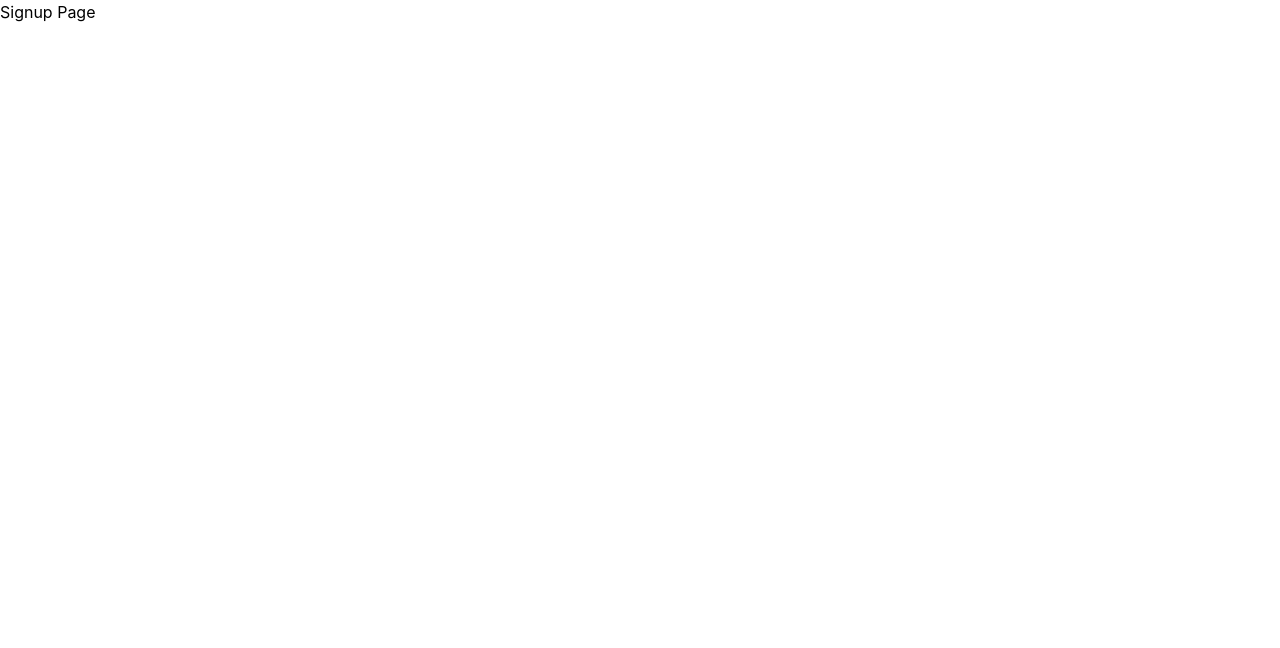
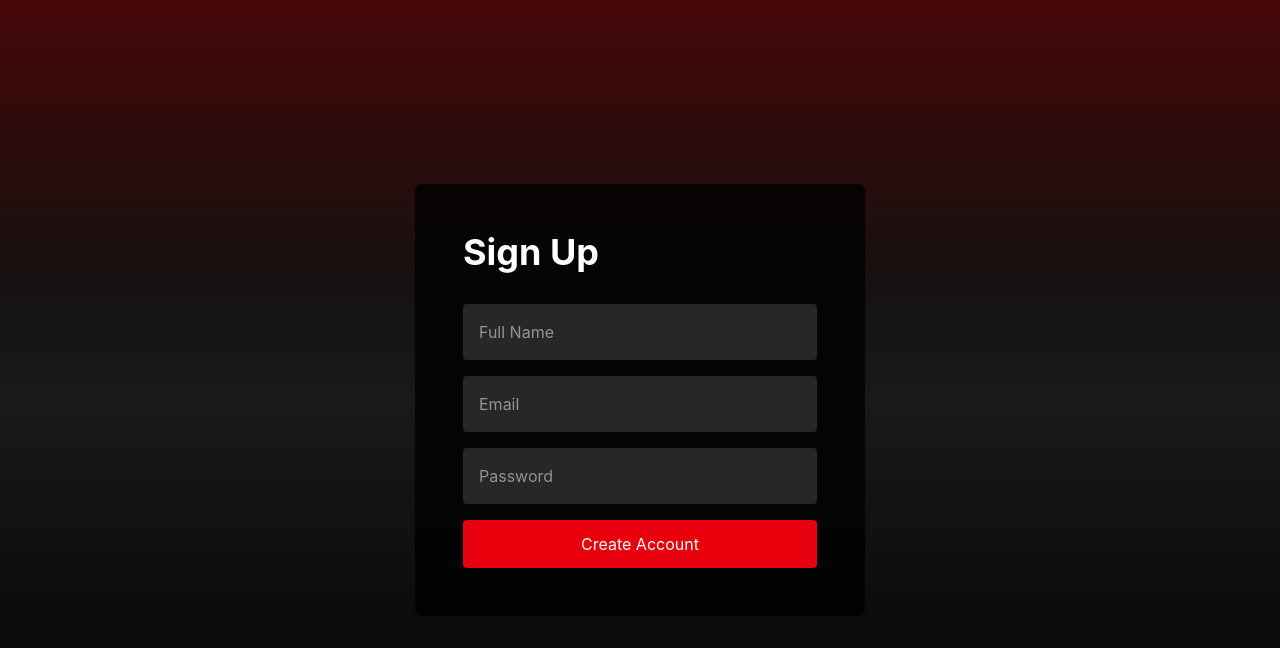
Before and after one commit to kaizen0103/netflix-clone, a React (Vite) app: page /signup in a window 1280 px wide. Shown: the top 648 px of the page. Built offline with nearby package versions, Linux system fonts and the light colour scheme.

Commit message:
Create signup page with controlled inputs

```diff
--- a/src/components/HeroBanner.jsx
+++ b/src/components/HeroBanner.jsx
@@ -17,8 +17,8 @@ const HeroBanner = () => {
 
       <div className="relative z-10 text-white flex flex-col items-center justify-center text-center h-full px-4">
 
-        <h1 className="text-5xl md:text-7xl font-bold max-w-4xl">
-          Unlimited movies, TV shows and more
+        <h1 className="text-5xl md:text-5xl font-bold max-w-4xl ">
+          Unlimited movies, TV shows <br /> and more
         </h1>
 
         <p className="text-xl mt-6">
@@ -36,7 +36,7 @@ const HeroBanner = () => {
             className="px-4 py-3 w-80 border border-gray-400 rounded bg-black/50"
           />
 
-          <button className="bg-red-600 hover:bg-red-700 px-6 py-3 rounded font-semibold">
+          <button className="bg-red-600 hover:bg-red-700 px-7 py-4 rounded text-xl font-semibold">
             Get Started
           </button>
         </div>
--- /dev/null
+++ b/src/components/Logo.jsx
@@ -0,0 +1,13 @@
+import React from 'react'
+
+const Logo = () => {
+  return (
+    <div>
+      <h1 className="text-red-600 text-4xl font-bold  px-12 py-6">
+            NETFLIX
+        </h1>
+    </div>
+  )
+}
+
+export default Logo
--- a/src/components/Navbar.jsx
+++ b/src/components/Navbar.jsx
@@ -2,10 +2,8 @@ import { Link } from "react-router-dom";
 
 const Navbar = () => {
   return (
-    <nav className="flex justify-between items-center px-12 py-6">
-        <h1 className="text-red-600 text-4xl font-bold">
-            NETFLIX
-        </h1>
+    <nav className=" px-12 py-6 flex gap-4">
+
         <Link
             to="/login"
             className="bg-red-600 text-white px-4 py-2 rounded-md hover:bg-red-700 transition"
--- a/src/pages/Home.jsx
+++ b/src/pages/Home.jsx
@@ -6,14 +6,19 @@ import tvImage from "../assets/tvImage.jpg"
 import HeroBanner from '../components/HeroBanner'
 import FAQ from '../components/FAQ'
 import Footer from '../components/Footer'
+import Logo from '../components/Logo'
 
 
 const Home = () => {
   return (
     <div className='bg-black min-h-screen'>
 
-
-      <Navbar/>
+      <div className='absolute top-4 left-4 z-50 '>
+        <Logo/>
+        </div>
+      <div className='absolute top-4 right-4 z-50'>
+        <Navbar/>
+      </div>
 
       <HeroBanner/>
       <FeatureSection
--- a/src/pages/Login.jsx
+++ b/src/pages/Login.jsx
@@ -1,17 +1,21 @@
 import React from 'react'
+import Logo from '../components/Logo'
+import Footer from '../components/Footer'
+const Login = () => (
+    <>
 
-const Login = () => {
-  return (
-    <div className='min-h-screen bg-black flex items-center justify-center'>
-      <div className='bg-black/80 p-12 rounded-md w-[450px]'>
-        <h1 className='text-white text-4xl font-bold mb-8'>Enter your info to sign in</h1>
-        <p>Or get started with a new account.</p>
-       <form className='flex flex-col gap-4' >
+        <div className='min-h-screen bg-linear-to-b from-red-950 via-black/90 to-black flex items-center justify-center'>
+             <div className='absolute top-4 left-4 z-50 '>
+                 <Logo/>
+            </div>
+            <div className='bg-transparent p-12 rounded-md w-450px'>
+                <h1 className='text-white text-4xl font-bold mb-2'>Enter your info to sign in</h1>
+                <p className="mb-2 text-zinc-500 text-xl">Or get started with a new account.</p>
+                <form className='flex flex-col gap-4'>
                     <input
                         type="email"
                         placeholder='Email or mobile number'
-        className='p-4 rounded bg-zinc-800 text-white outline-none'
-        />
+                        className='p-4 rounded bg-zinc-800 text-white outline-none' />
                     <button className='bg-red-600 text-white py-3 rounded font-semibold hover:bg-red-500'>
                         Sign In
                     </button>
@@ -19,8 +23,10 @@ const Login = () => {
                 </form>
 
             </div>
+
         </div>
+        <Footer/>
+    </>
 )
-}
 
 export default Login
--- a/src/pages/Signup.jsx
+++ b/src/pages/Signup.jsx
@@ -1,11 +1,64 @@
-import React from 'react'
+import { useState } from "react";
 
 const Signup = () => {
+  const [name, setName] = useState("");
+  const [email, setEmail] = useState("");
+  const [password, setPassword] = useState("");
+
+  const handleSubmit = (e) => {
+    e.preventDefault();
+
+    console.log({
+      name,
+      email,
+      password,
+    });
+  };
+
   return (
-    <div>
-      <h1>Signup Page</h1>
+    <div className="min-h-screen bg-linear-to-b from-red-950 via-black/90 to-black flex items-center justify-center">
+      <div className="bg-black/80 p-12 rounded-md w-112.5">
+        <h1 className="text-white text-4xl font-bold mb-8">
+          Sign Up
+        </h1>
+
+        <form onSubmit={handleSubmit} className="flex flex-col gap-4">
+
+          <input
+            type="text"
+            placeholder="Full Name"
+            value={name}
+            onChange={(e) => setName(e.target.value)}
+            className="p-4 rounded bg-zinc-800 text-white"
+          />
+
+          <input
+            type="email"
+            placeholder="Email"
+            value={email}
+            onChange={(e) => setEmail(e.target.value)}
+            className="p-4 rounded bg-zinc-800 text-white"
+          />
+
+          <input
+            type="password"
+            placeholder="Password"
+            value={password}
+            onChange={(e) => setPassword(e.target.value)}
+            className="p-4 rounded bg-zinc-800 text-white"
+          />
+
+          <button
+            type="submit"
+            className="bg-red-600 text-white py-3 rounded hover:bg-red-700"
+          >
+            Create Account
+          </button>
+
+        </form>
+      </div>
     </div>
-  )
-}
+  );
+};
 
-export default Signup
+export default Signup;
```
Lines whose indentation alone changed are shown as unchanged.
